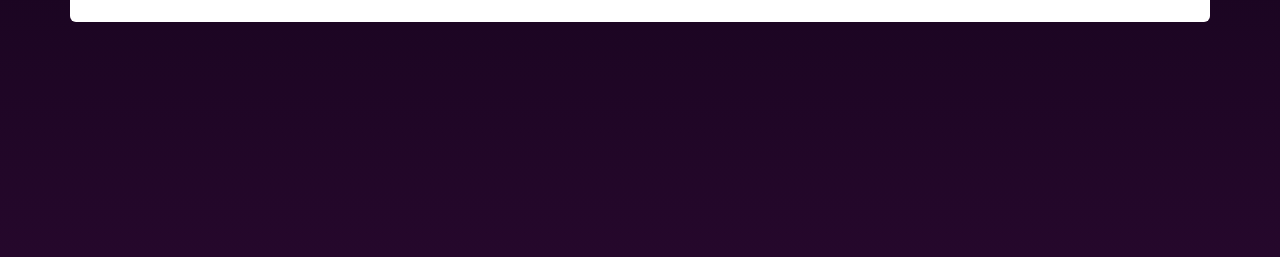
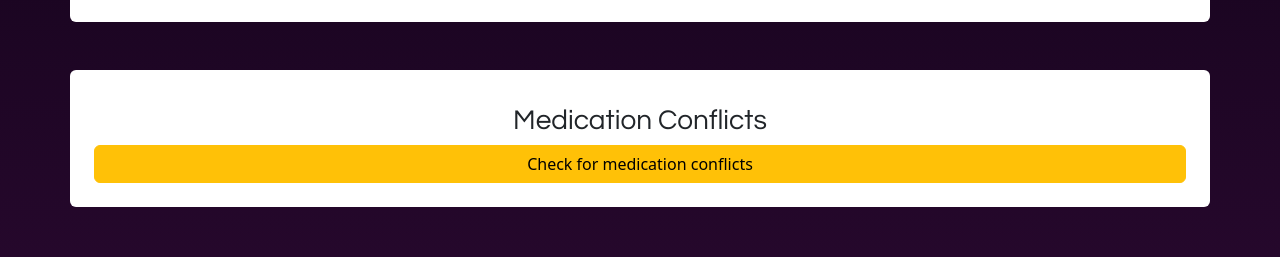
Before and after one commit to arnavk377/dosewise-frontend, a React (Vite) app: page /prescriptiontable in a window 1280 px wide. Shown: the part 215-472 px from the top of the page. Built offline with nearby package versions, Linux system fonts and the light colour scheme; no server answers.

Commit message:
medication checker temp fix

```diff
--- a/src/App.jsx
+++ b/src/App.jsx
@@ -39,18 +39,20 @@ export default function App() {
       <h1 className="text-white main-title">Welcome to DoseWise!</h1>
       </div>
       <div className="d-flex justify-content-center align-items-center">
-      <form className='input-form' onSubmit={handleSubmit}>
+      <form className='input-form w-50' onSubmit={handleSubmit}>
         <div className="text-center">
           <label htmlFor='data' className="fs-4 text-dark questrial">Enter a drug name</label>
+          <div className="input-group mb-3">
           <input type='text'
-          className='form-control mt-2'
+          className='form-control'
           id='data'
           value={data || ""}
           onChange={(e) => setData(e.target.value)}
           />
-        </div>
-        <div className="d-flex justify-content-center align-items-center">
-          <input className="btn btn-dark mt-3 bstyle" type="submit"/>
+          <div className="input-group-append">
+            <input className="btn btn-dark bstyle" type="submit"/>
+          </div>
+          </div>
         </div>
       </form>
       </div>
@@ -100,6 +102,6 @@ function getDrugInfo(drugName) {
       return;
     })
     .catch(err => {
-      alert(err.message);
+      alert("Drug not found. Try using a different name or checking the spelling.");
     });
 }
--- a/src/assets/alert.jsx
+++ b/src/assets/alert.jsx
@@ -3,7 +3,13 @@ import Navbar from './navbar.jsx';
 
 function Alert() {
     const [alerts, setAlerts] = useState(null);
-    useEffect(() => {
+
+    const runConflictCheck = (event) => {
+        console.log("Checking for conflicts");
+        var cbutton = document.getElementById("conflictcheck");
+        cbutton.innerHTML = "Checking for conflicts...";
+        cbutton.disabled = true;
+
         var url = 'http://localhost:8080/api/v1/get_interactions_for_user?username=' + localStorage.getItem('username');
         url += '&hash=' + localStorage.getItem('hash');
         const options = {
@@ -18,22 +24,37 @@ function Alert() {
             })
             .then(res => {
                 setAlerts(res);
+                console.log("ALERTS");
                 console.log(res);
-                /* if (Array.isArray(res) && res.length) {
+                if (Array.isArray(res) && res.length) {
                     res.forEach(item =>
                         {
                             const newAlert = document.createAttribute("alert_new");
-
+                            newAlert.value = "true";
+                            const alertDiv = document.createElement("div");
+                            alertDiv.setAttributeNode(newAlert);
+                            alertDiv.setAttribute("class", "alert");
+                            alertDiv.setAttribute("role", "alert");
+                            alertDiv.innerHTML = item;
+                            document.getElementById("alertsdiv").appendChild(alertDiv);
                         })
-                } */
+                }
             })
             .catch(err => {
                 console.log(err);
+                cbutton.className = "btn btn-danger b100";
+                cbutton.innerHTML = "Error checking for conflicts";
+                document.getElementById("alertsdiv").innerHTML = "Error checking for conflicts. This is likely due to a rate limit, please try again later."
             });
-    }, []);
+    }
+
     return (
         <>
-            <div id="alertsdiv"></div>
+            <div className="container bg-white p-4 my-5 rounded">
+                <h1 className="text-center">Medication Conflicts</h1>
+                <button className="btn btn-warning b100" onClick={runConflictCheck} id='conflictcheck'>Check for medication conflicts</button>
+                <div className="text-center" id="alertsdiv"></div>
+            </div>
         </>
     )
 }
--- a/src/assets/prescriptiontable.jsx
+++ b/src/assets/prescriptiontable.jsx
@@ -30,6 +30,7 @@ function PrescriptionTable() {
     }, []);
 
     const deleteMedicine = (id) => {
+        if (!window.confirm("Are you sure you want to delete this medication?")) return;
         console.log("Deleting: " + id);
         var url = 'http://localhost:8080/api/v1/delete?username=' + localStorage.getItem('username'); //http://localhost:8080/api/v1/delete?username=jdoe&hash=5f4dcc3b5aa765d61d8327deb882cf99&id=1
         url += '&hash=' + localStorage.getItem('hash');
@@ -85,7 +86,6 @@ function PrescriptionTable() {
     return (
         <>
             <Navbar />
-            <Alert />
             <div className="container p-4 bg-white rounded">
                 <h1 className="text-center questrial">Current Medications</h1>
                 <table className="table questrial">
@@ -122,6 +122,9 @@ function PrescriptionTable() {
                     </tbody>
                 </table>
             </div>
+
+
+            <Alert />
         </>
     );
 }
```
